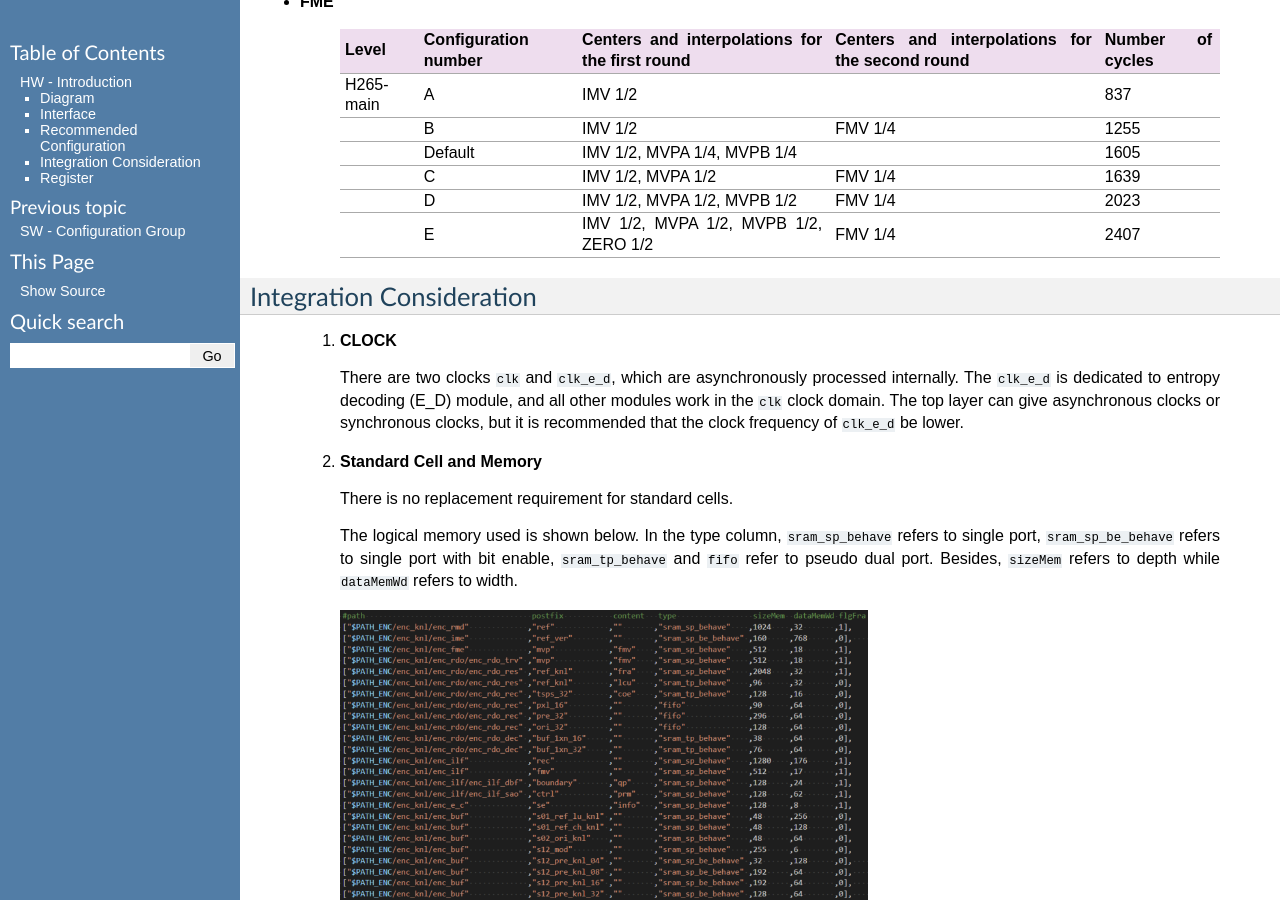
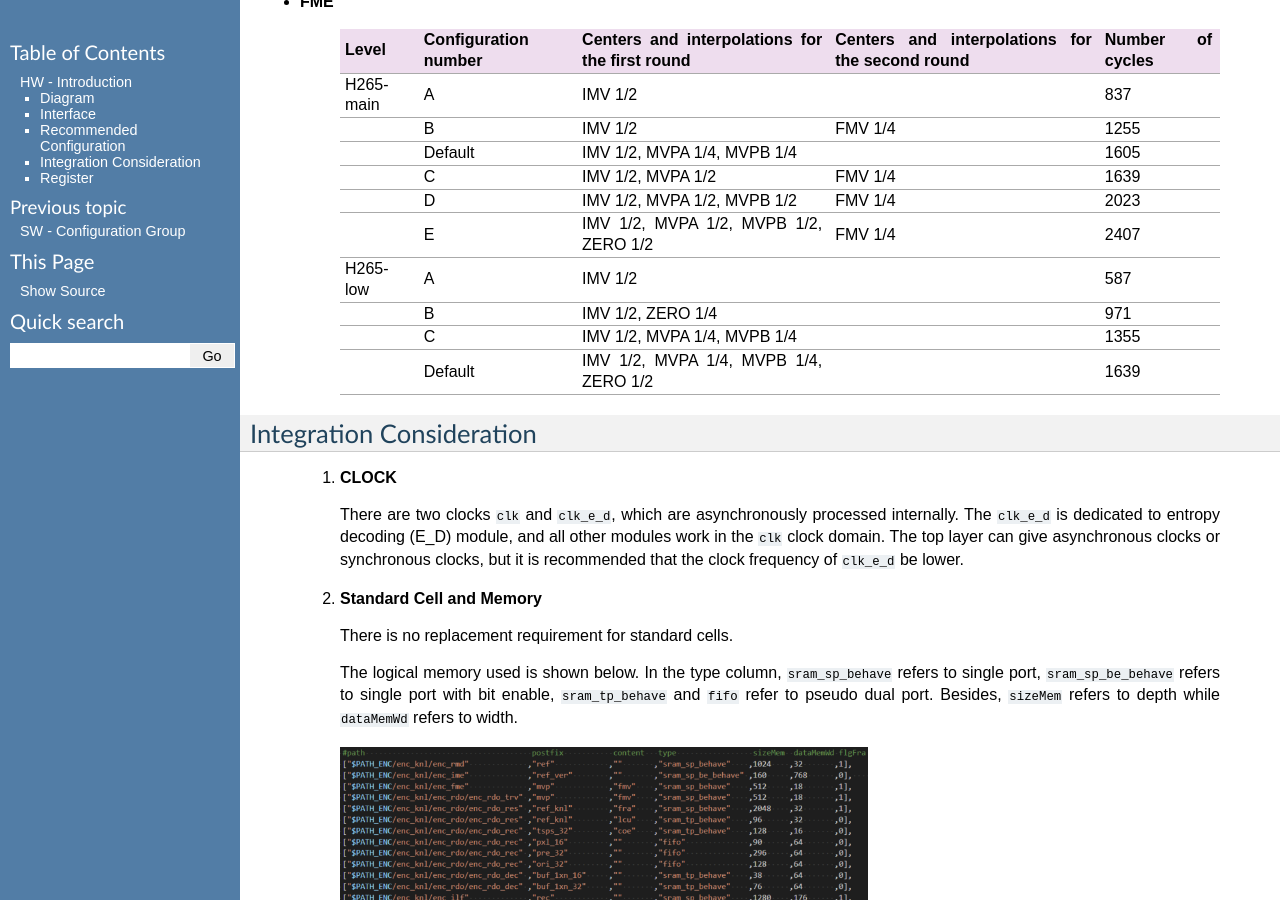
Before and after one commit to iamhll/xkcdc_manual, a Sphinx documentation site: the page built from manual/source/HwIntroduction/main.rst, in a window 1280 px wide and 900 px high, scrolled down 5283 px. Built offline with Sphinx 7.4.7, drawn with Linux system fonts in a browser that asks for light colours.

Commit message:
- [MINOR] [SRC] [UPDATE] 1. HwIntroduction/main.rst a. recommended configuration for FME under level added

```diff
--- a/manual/source/HwIntroduction/main.rst
+++ b/manual/source/HwIntroduction/main.rst
@@ -239,6 +239,10 @@ Recommended Configuration
        \           C                      IMV 1/2, MVPA 1/2                               FMV 1/4                                            1639
        \           D                      IMV 1/2, MVPA 1/2, MVPB 1/2                     FMV 1/4                                            2023
        \           E                      IMV 1/2, MVPA 1/2, MVPB 1/2, ZERO 1/2           FMV 1/4                                            2407
+       H265-low    A                      IMV 1/2                                         \                                                  587
+       \           B                      IMV 1/2, ZERO 1/4                               \                                                  971
+       \           C                      IMV 1/2, MVPA 1/4, MVPB 1/4                     \                                                  1355
+       \           Default                IMV 1/2, MVPA 1/4, MVPB 1/4, ZERO 1/2           \                                                  1639
       ==========  ====================== =============================================== ================================================== ==================
 
 
```
